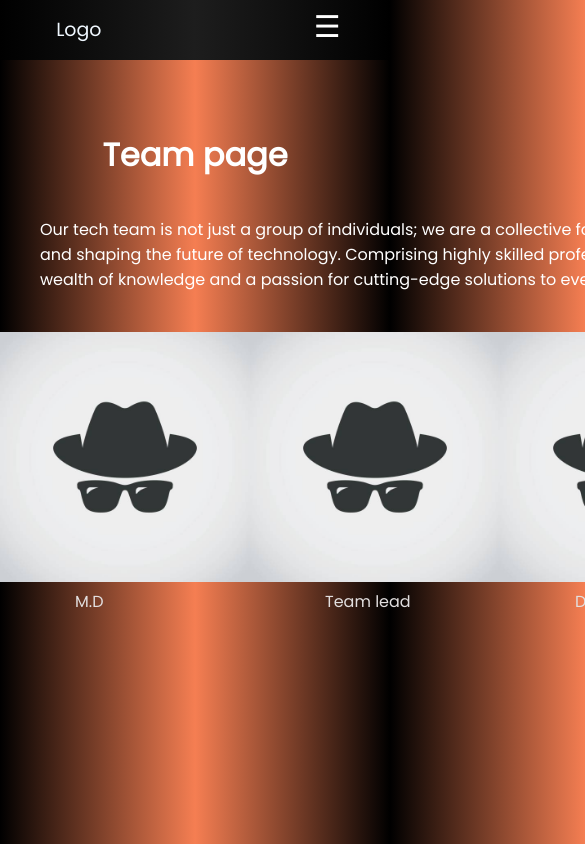
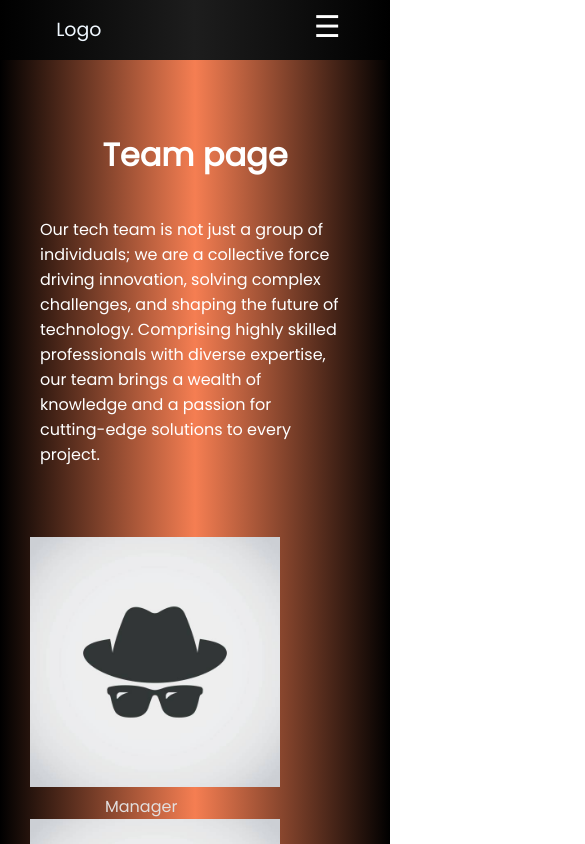
Before and after one commit to Emmawhyteee/MyReact_Demo, a React (Vite) app: page /team in a window 390 px wide. Shown: the top 844 px of the page, 585 px wide, since content can reach past the window. Built offline with nearby package versions, Linux system fonts and the light colour scheme.

Commit message:
modifications to team section

```diff
--- a/src/App.css
+++ b/src/App.css
@@ -412,3 +412,12 @@ text{
   text-align: center;
   padding-left: 75px;
 }
+@media screen and (max-width: 767px) {
+  .Team_Mum{
+    flex-direction: column;
+    padding: 30px;
+  }
+  .Team_L{
+    max-width: 300px;
+  }
+}
--- a/src/sections/Team.jsx
+++ b/src/sections/Team.jsx
@@ -18,7 +18,7 @@ function Team() {
           {/* i tried using anything here as a tag,
           and it still worked when i called it in css */}
           <img src={img_T} alt="Team_member" width={'250px'} /> <br />
-         <text> M.D</text>
+         <text> Manager</text>
         </div>
         <div id='center_T'>
           <img src={img_T} alt="Team_member" width={'250px'} /> <br />
```
